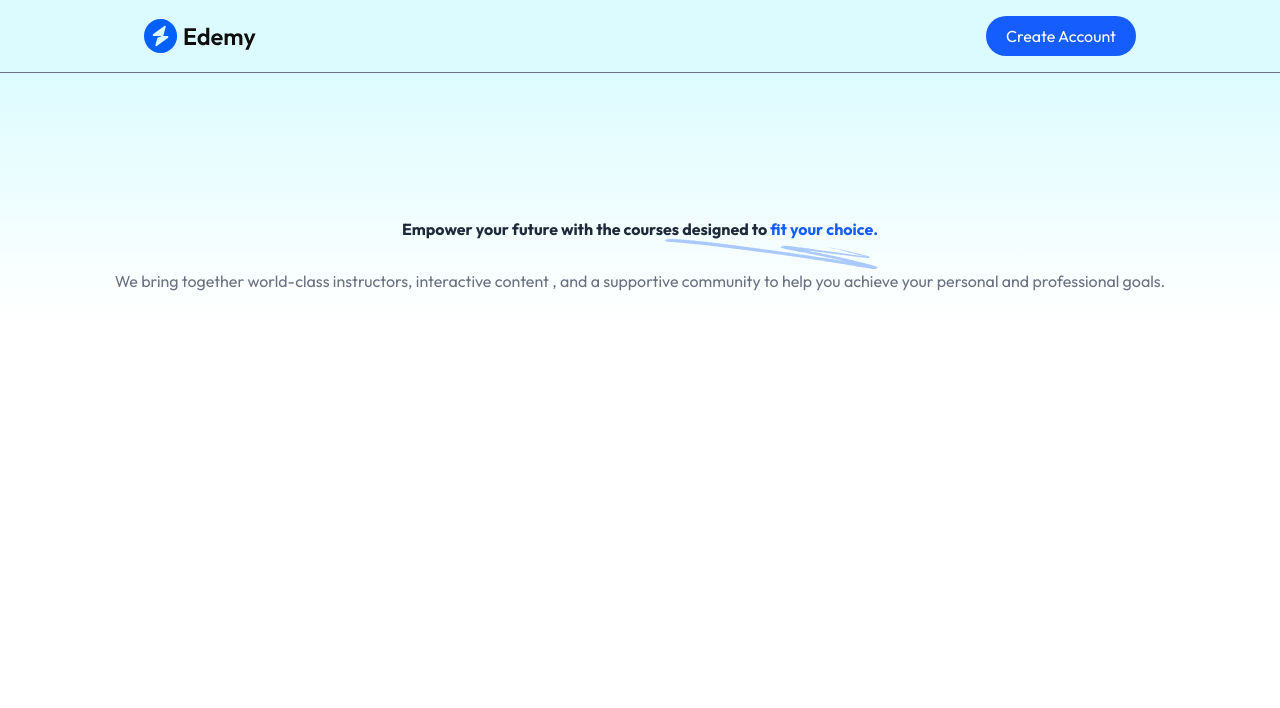
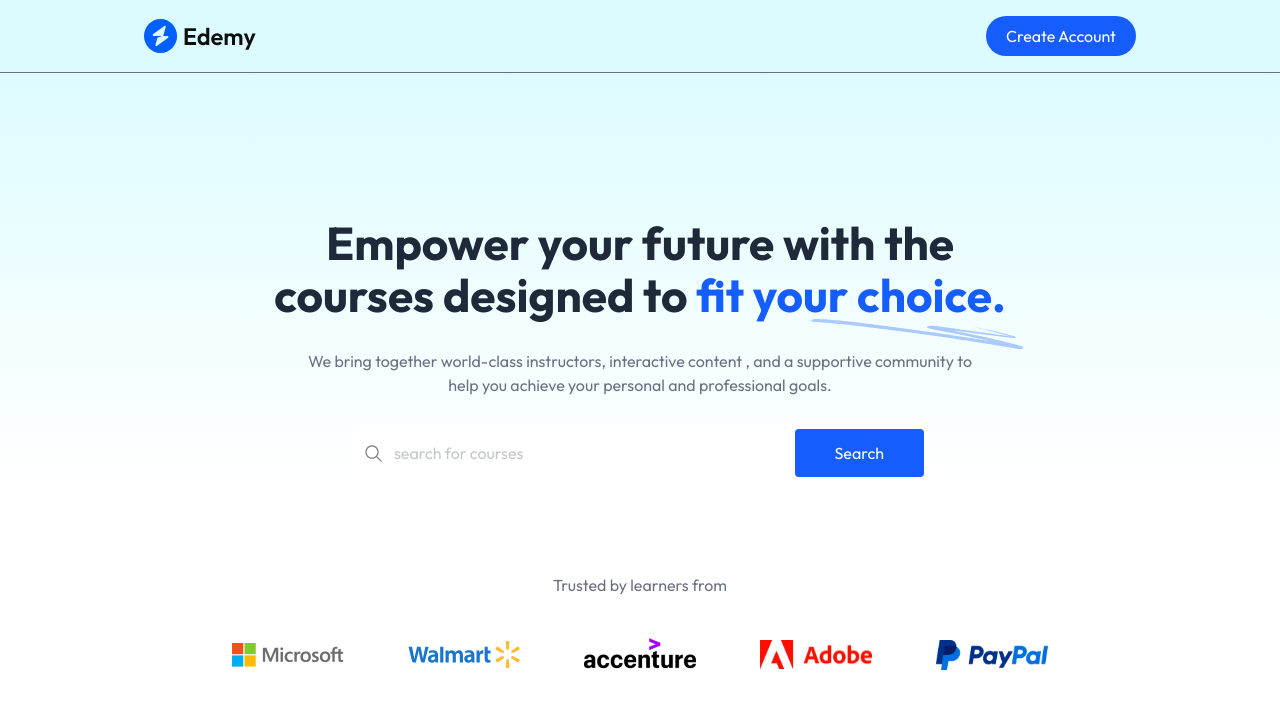
Before and after one commit to MohdAmir15/LMS-Website, a React (Vite) app: page / in a window 1280 px wide. Shown: the top 708 px of the page. Built offline with nearby package versions, Linux system fonts and the light colour scheme; no server answers; a web font is replaced by a local one.

Commit message:
Added searchbar and companies

```diff
--- a/src/components/student/Companies.jsx
+++ b/src/components/student/Companies.jsx
@@ -1,9 +1,17 @@
 import React from 'react'
+import { assets } from '../../assets/assets.js'
 
 const Companies = () => {
   return (
-    <div>
-        <h1>Companies</h1>
+    <div className='pt-16'>
+        <p className='text-base text-gray-500'>Trusted by learners from</p>
+        <div className='flex flex-wrap items-center justify-center gap-6 md:gap-16 md:mt-10 mt-5'>
+          <img src={assets.microsoft_logo} alt="Microsoft" className='w-20 md:w-28' />
+          <img src={assets.walmart_logo} alt="Walmart" className='w-20 md:w-28' />
+          <img src={assets.accenture_logo} alt="Accenture" className='w-20 md:w-28' />
+          <img src={assets.adobe_logo} alt="Adobe" className='w-20 md:w-28' />
+          <img src={assets.paypal_logo} alt="Paypal" className='w-20 md:w-28' />
+        </div>
     </div>
   )
 }
--- a/src/components/student/Hero.jsx
+++ b/src/components/student/Hero.jsx
@@ -1,5 +1,6 @@
 import React from 'react'
 import { assets } from './../../assets/assets';
+import SearchBar from './SearchBar.jsx';
 
 const Hero = () => {
   return (
@@ -7,13 +8,13 @@
     px-7 md:px-0 space-y-7 text-center bg-gradient-to-b from-cyan-100/70'>
 
         <h1 className='md:text-home-heading-large text-home-heading-small relative font-bold text-gray-800
-        max-w-3x1 mx-auto'>
+        max-w-3xl mx-auto'>
         Empower your future with the courses designed to <span className='text-blue-600'>
         fit your choice.</span><img src={assets.sketch} alt="sketch"
         className='md:block hidden absolute -bottom-7 right-0'/>
         </h1>
 
-        <p className='md:block hidden text-gray-500 max-w-2x1 mx-auto'>
+        <p className='md:block hidden text-gray-500 max-w-2xl mx-auto'>
           We bring together world-class instructors, interactive content , and a supportive community to help you achieve
           your personal and professional goals.
         </p>
@@ -21,6 +22,8 @@
         <p className='md:hidden text-gray-500 max-w-sm mx-auto'>
           We bring together world-class instructors to help you achieve your personal and professional goals.</p>
 
+        <SearchBar />
+
     </div>
   )
 }
--- a/src/components/student/SearchBar.jsx
+++ b/src/components/student/SearchBar.jsx
@@ -1,10 +1,24 @@
-import React from 'react'
+import React, { useState } from 'react'
+import { assets } from '../../assets/assets.js'
+import { useNavigate } from 'react-router-dom'
 
-const SearchBar = () => {
+const SearchBar = ({data}) => {
+
+  const navigate = useNavigate()
+  const [input, setinput] = useState(data ? data : '')
+
+  const onSearchHnader = (e) =>{
+    e.preventDefault()
+    navigate('/course-list/' + input)
+  }
+
   return (
-    <div>
-        <h1>SearchBar</h1>
-    </div>
+        <form onSubmit={onSearchHnader} className='max-w-xl w-full md:h-14 h-12 flex items-center bg-white border-gray-500/20 rounded'>
+          <img src={assets.search_icon} alt="search_icon" className='md:w-auto w-10 px-3' />
+          <input onChange={e=>setinput(e.target.value)} value={input}
+          type="text" placeholder='search for courses' className='w-full h-full outline-none text-gray-500/80' />
+          <button type='submit' className='bg-blue-600 rounded text-white md:px-10 px-7 md:py-3 py-2 mx-1'>Search</button>
+        </form>
   )
 }
 
--- a/src/index.css
+++ b/src/index.css
@@ -2,6 +2,29 @@
 
 @import "tailwindcss";
 
+@theme{
+    --font-size-course-details-heading-small: 30px;
+    --line-height-course-details-heading-small: 40px;
+    --font-size-course-details-heading-large: 40px;
+    --line-height-course-details-heading-large: 48px;
+    --font-size-home-heading-small: 46px;
+    --line-height-home-heading-small: 52px;
+    --font-size-home-heading-large: 66px;
+    --line-height-home-heading-large: 74px;
+    --font-size-default: 19px;
+    --line-height-default: 25px;
+}
+.text-home-heading-small {
+    font-size: var(--font-size-home-heading-small);
+    line-height: var(--line-height-home-heading-small);
+  }
+
+  .text-home-heading-large {
+    font-size: var(--font-size-home-heading-large);
+    line-height: var(--line-height-home-heading-large);
+  }
+
+
 *{
     font-family: Outfit;
 }
--- a/src/pages/student/Home.jsx
+++ b/src/pages/student/Home.jsx
@@ -1,10 +1,12 @@
 import React from 'react'
 import Hero from '../../components/student/Hero.jsx'
+import Companies from '../../components/student/Companies.jsx'
 
 const Home = () => {
   return (
     <div className='flex flex-col items-center space-y-7 text-center'>
         <Hero />
+        <Companies />
     </div>
   )
 }
```
